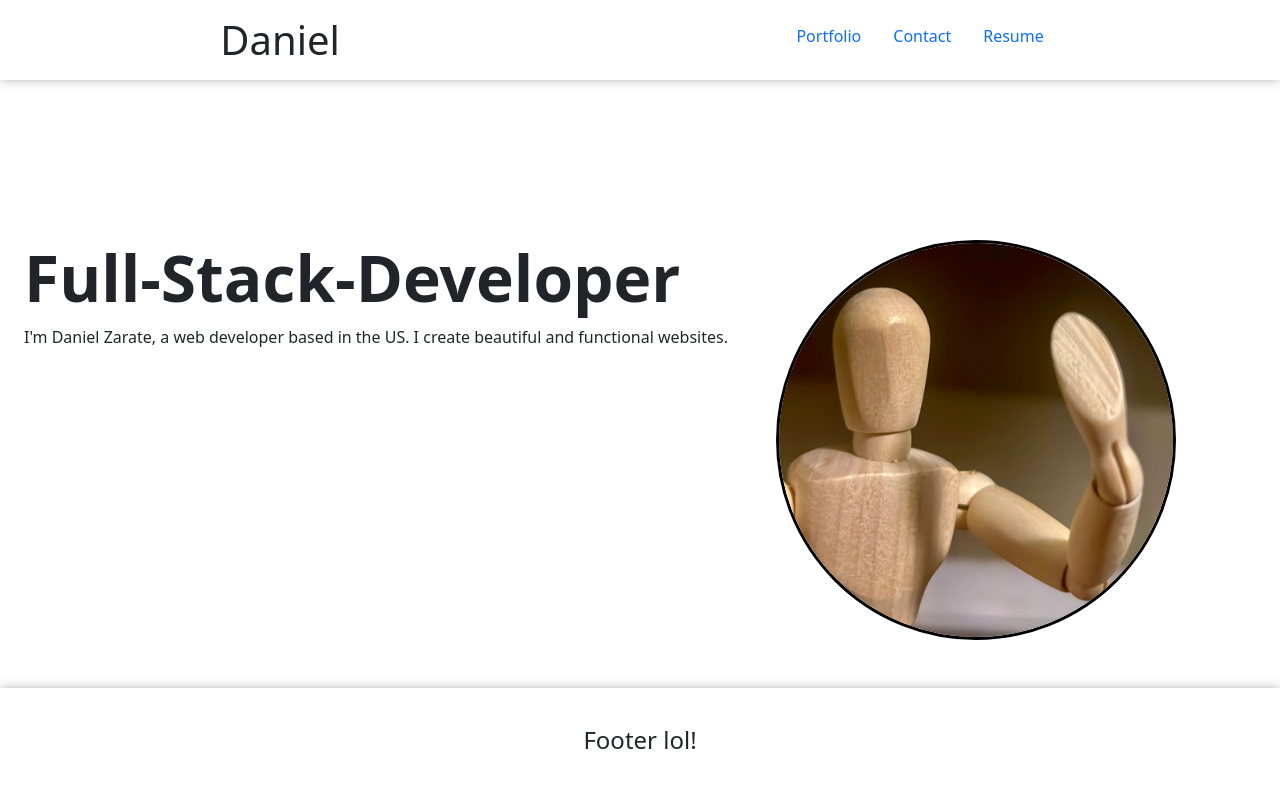
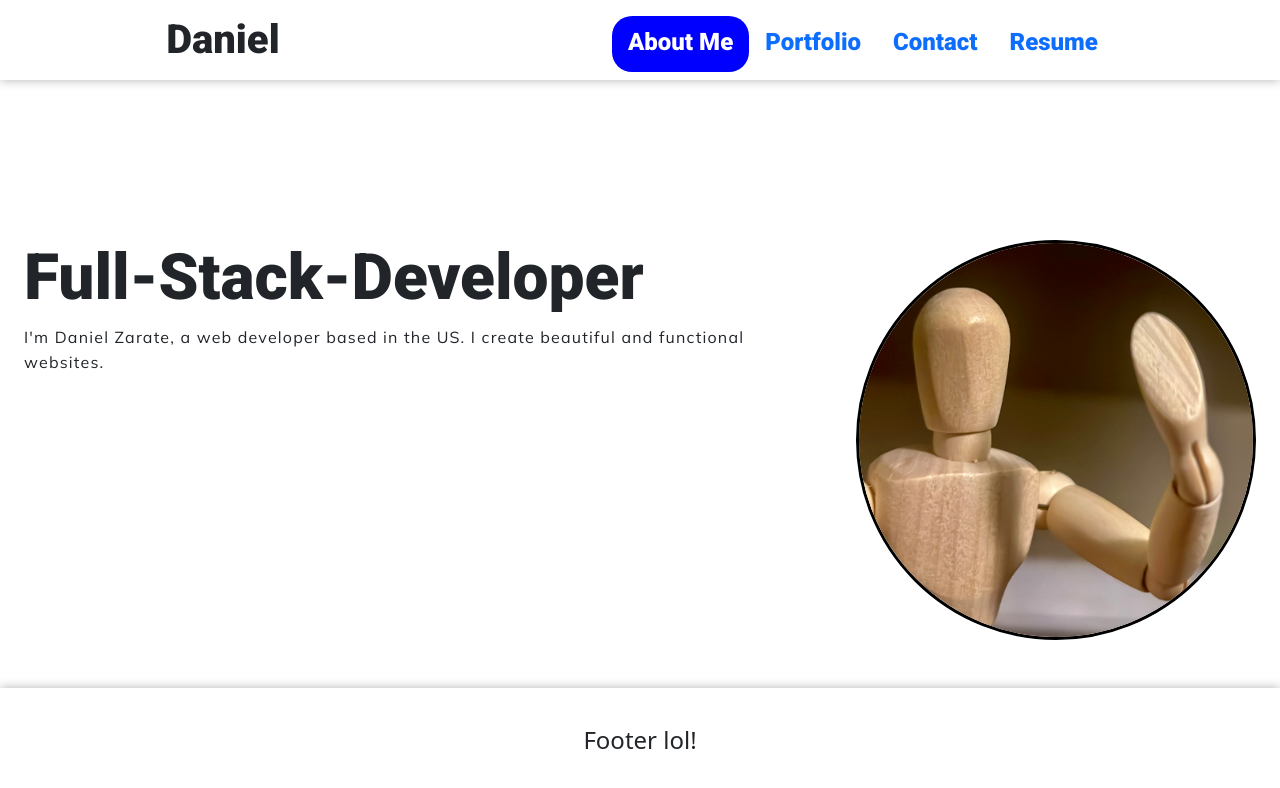
Before and after one commit to Ch40s1/React-Portfolio, a React (Vite) app: page / in a window 1280 px wide. Shown: the top 788 px of the page. Built offline with nearby package versions, Linux system fonts and the light colour scheme.

Commit message:
added goggle fonts import

```diff
--- a/src/components/NavTabs.jsx
+++ b/src/components/NavTabs.jsx
@@ -1,41 +1,45 @@
 import { Link, useLocation } from 'react-router-dom';
+import '../style/imports.css'
 
 const styles = {
-  navBarStyle : {
-    boxShadow: '0 0 10px rgba(0,0,0,.30)',
+  navBarStyle: {
+    boxShadow: '0 0 10px rgba(0, 0, 0, 0.30)',
+    fontSize: '1.5rem',
+    fontFamily: 'Roboto, sans-serif',
   },
-
+  backgroundStyle: {
+    borderRadius: '20px',
+    background: 'blue',
+    color: 'white',
+  }
 }
 
 function NavTabs() {
   const currentPage = useLocation().pathname;
+  const isAboutPage = currentPage === '/';
+  const isPortfolioPage = currentPage === '/Portfolio';
+  const isContactPage = currentPage === '/Contact';
+  const isResumePage = currentPage === '/Resume';
 
   return (
-    <>
-      <div className='d-flex justify-content-around pt-3
-      pb-2' style={styles.navBarStyle}>
+    <div className={`d-flex justify-content-around pt-3 pb-2`} style={styles.navBarStyle}>
       <h1>Daniel</h1>
       <ul className="nav">
-          {currentPage === '/' ? null :(
-            <li className="nav-item">
-              <Link to="/" className="nav-link">
-                About me
+        <Link to="/" className={`nav-link ${isAboutPage ? 'active' : 'disable'}`} style={isAboutPage ? styles.backgroundStyle : null}>
+          About Me
         </Link>
-            </li>
-          )}
-          <Link to="/Portfolio" className={currentPage === '/Portfolio' ? 'nav-link active' : 'nav-link disable'}>
+        <Link to="/Portfolio" className={`nav-link ${isPortfolioPage ? 'active' : 'disable'}`} style={isPortfolioPage ? styles.backgroundStyle : null}>
           Portfolio
         </Link>
-          <Link to="/Contact" className={currentPage === '/Contact' ? 'nav-link active' : 'nav-link disable'}>
+        <Link to="/Contact" className={`nav-link ${isContactPage ? 'active' : 'disable'}`} style={isContactPage ? styles.backgroundStyle : null}>
           Contact
         </Link>
-          <Link to="/Resume" className={currentPage === '/Resume' ? 'nav-link active' : 'nav-link disable'}>
+        <Link to="/Resume" className={`nav-link ${isResumePage ? 'active' : 'disable'}`} style={isResumePage ? styles.backgroundStyle : null}>
           Resume
         </Link>
       </ul>
     </div>
-    </>
-  )
+  );
 }
 
 export default NavTabs;
--- a/src/pages/About.jsx
+++ b/src/pages/About.jsx
@@ -1,3 +1,5 @@
+import '../style/imports.css'
+
 const styles = {
   imageStyle: {
     height: '25rem',
@@ -12,6 +14,12 @@ const styles = {
     fontStyle: {
       fontWeight: '900',
       fontSize: '4rem',
+      fontFamily: 'Roboto, sans-serif',
+    },
+    paragraphStyle: {
+      fontFamily: 'Mulish, sans-serif',
+      letterSpacing: '1.2px',
+      lineHeight: '1.6rem',
     }
   }
 
@@ -23,7 +31,7 @@ export default function About() {
     <div style={styles.containerStyle} className='d-flex gap-5'>
       <div>
         <h1 style={styles.letterStyle.fontStyle}>Full-Stack-Developer</h1>
-        <p className=''>
+        <p style={styles.letterStyle.paragraphStyle}>
           I'm Daniel Zarate, a web developer based in the US. I create beautiful and functional websites.
         </p>
       </div>
--- /dev/null
+++ b/src/style/imports.css
@@ -0,0 +1,3 @@
+@import url('https://fonts.googleapis.com/css2?family=Roboto:wght@900&display=swap');
+
+@import url('https://fonts.googleapis.com/css2?family=Mulish&display=swap');
```
Lines whose indentation alone changed are shown as unchanged.
